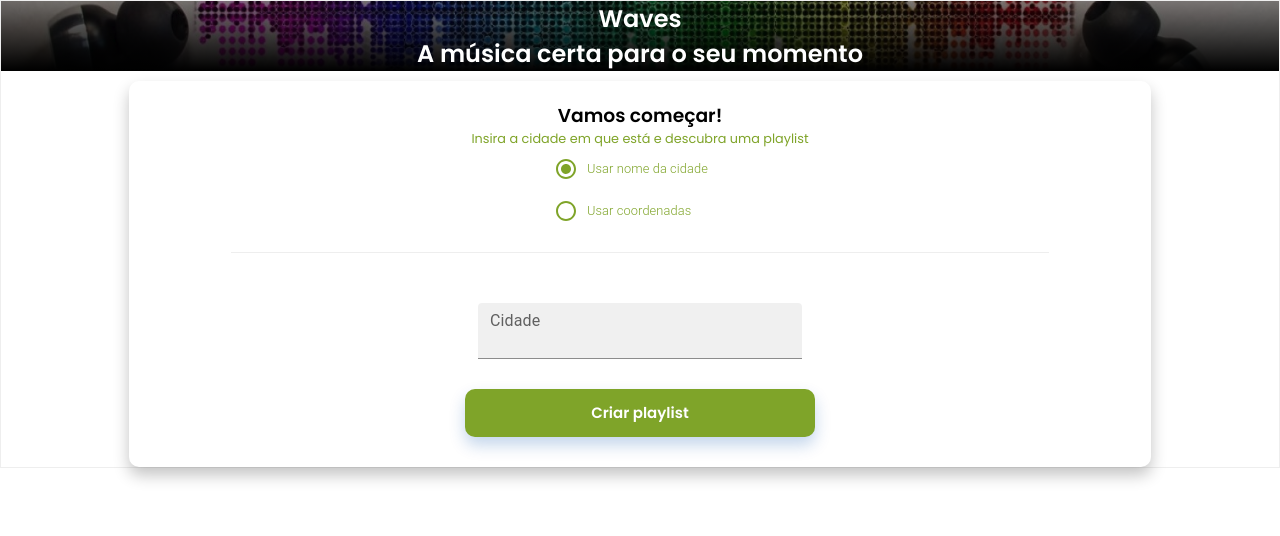
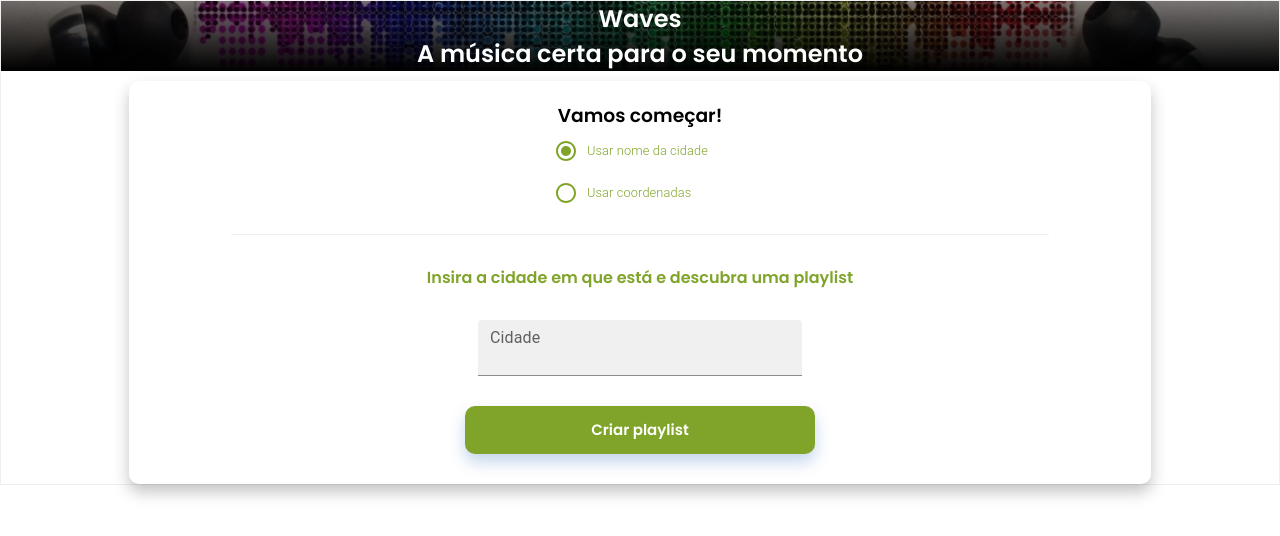
Before and after one commit to gduartemenezes/playlistmaker-web, a React (Create React App) app: page / in a window 1280 px wide. Shown: the top 536 px of the page. Built offline with nearby package versions, Linux system fonts and the light colour scheme.

Commit message:
feat: use Playslist card and add method createNewPlaylistHandler

```diff
--- a/src/pages/Home/HomeCard/index.tsx
+++ b/src/pages/Home/HomeCard/index.tsx
@@ -5,6 +5,7 @@ import { Card } from "../../../components/UI/Card";
 import { Button } from "../../../components/UI/Button";
 import { InfoDiv, Container } from "./styles";
 import { FormControlLabel, RadioGroup, Radio, TextField } from "@mui/material";
+import { PlaylistCard } from "../PlaylistCard/Index";
 
 export function HomeCard(props: any) {
   const [searchType, setSearchType] = useState("cidade");
@@ -12,17 +13,29 @@ export function HomeCard(props: any) {
   const [searchLongitude, setSearchLongitude] = useState("");
   const [searchLatitude, setSearchLatitude] = useState("");
   const [isLoading, setIsLoading] = useState(false);
+  const [showPlaylist, setShowPlaylist] = useState(false);
   function changeSearchHandler(event: SyntheticEvent, newValue: string) {
     console.log(newValue);
     setSearchType(newValue);
   }
+  function createNewPlaylistHandler() {
+    setSearchCidade("");
+    setSearchLatitude("");
+    setSearchLongitude("");
+    setShowPlaylist(false);
+  }
+
+  const playlist = [
+    { id: 0, artist: "Drake", title: "Hotline Bling" },
+    { id: 1, artist: "Drake", title: "Hotline Bling" },
+    { id: 2, artist: "Drake", title: "Hotline Bling" },
+  ];
   const formFields =
     searchType === "cidade" ? (
       <div>
         <TextField
           placeholder="Digite o nome da cidade"
           label="Cidade"
-          defaultValue=""
           variant="filled"
           value={searchCidade}
           onChange={(e) => {
@@ -36,7 +49,6 @@ export function HomeCard(props: any) {
         <TextField
           placeholder="Digite a latitude"
           label="Latitude"
-          defaultValue=""
           variant="filled"
           value={searchLatitude}
           onChange={(e) => {
@@ -47,7 +59,6 @@ export function HomeCard(props: any) {
         <TextField
           placeholder="Digite a longitude"
           label="Longitude"
-          defaultValue=""
           variant="filled"
           value={searchLongitude}
           onChange={(e) => {
@@ -61,13 +72,14 @@ export function HomeCard(props: any) {
     setIsLoading(true);
     setTimeout(() => {
       setIsLoading(false);
+      setShowPlaylist(true);
     }, 3000);
   }
-  return (
+  return !showPlaylist ? (
     <Card className="homeCard">
       <InfoDiv>
         <h3>Vamos começar!</h3>
-        <span>Insira a cidade em que está e descubra uma playlist</span>
+
         <RadioGroup
           aria-labelledby="demo-radio-buttons-group-label"
           defaultValue="cidade"
@@ -89,6 +101,13 @@ export function HomeCard(props: any) {
         </RadioGroup>
       </InfoDiv>
       <Container>
+        <div>
+          <strong>
+            {searchType === "cidade"
+              ? "Insira a cidade em que está e descubra uma playlist"
+              : "Insira as coordernadas e descubra uma playlist"}
+          </strong>
+        </div>
         {formFields}
         <div>
           <Button
@@ -101,5 +120,13 @@ export function HomeCard(props: any) {
         </div>
       </Container>
     </Card>
+  ) : (
+    <PlaylistCard
+      cityName="Goiania"
+      cityTemperature={35}
+      countryName="Brasil"
+      playlist={playlist}
+      onCreatePlaylist={createNewPlaylistHandler}
+    />
   );
 }
```
